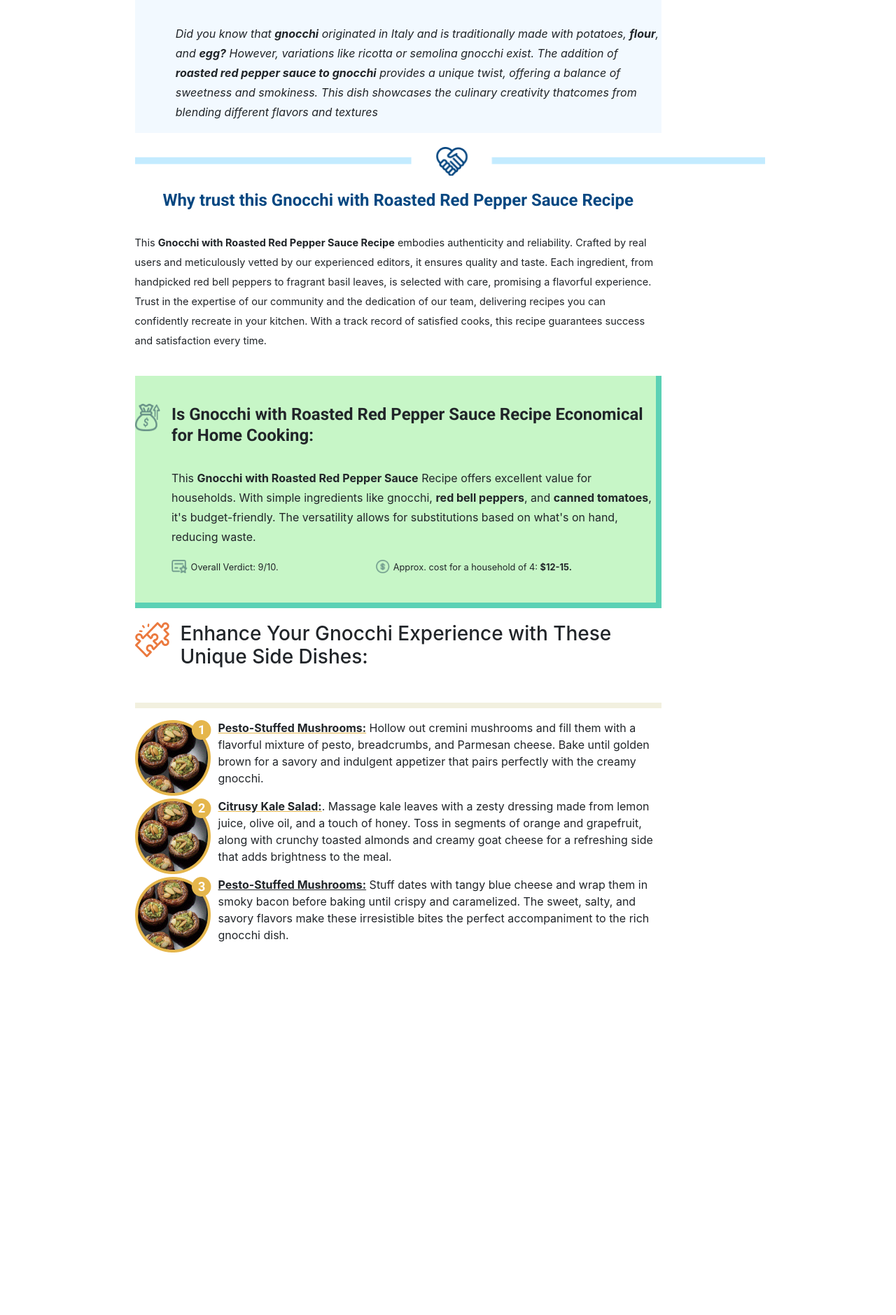
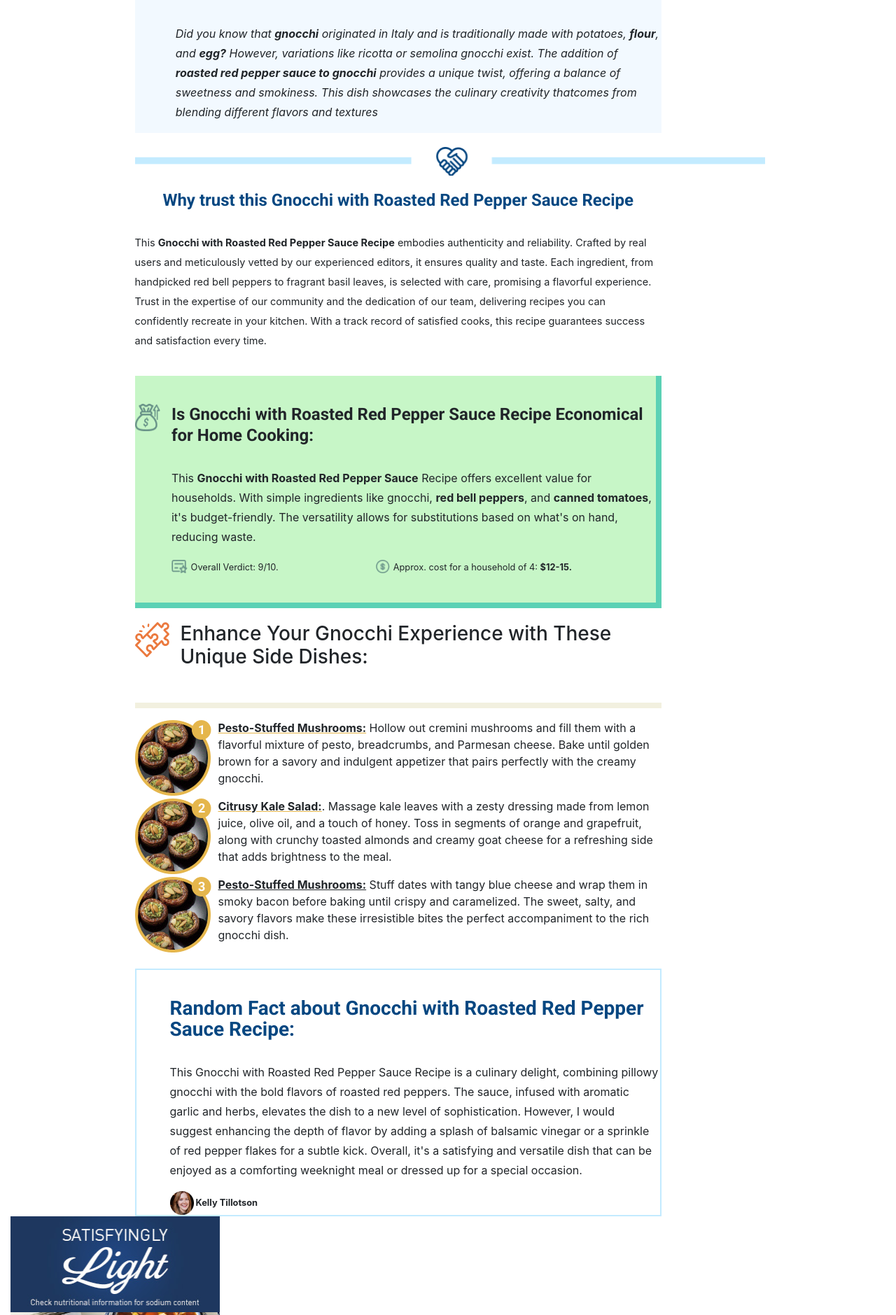
Before and after one commit to rjays16/Recipe, a PHP site: page / in a window 1280 px wide; the page is wider, and only the part inside the window is pictured. Shown: the part 1361-3240 px from the top of that part at 70% size. Before the commit the page ends 2722 px from the top of that part, so only its background shows below. Run offline with PHP 8.4, Linux system fonts and the light colour scheme; some libraries are stand-ins or nearby versions.

Commit message:
Push for troughs container

```diff
--- a/content.php
+++ b/content.php
@@ -18,7 +18,7 @@
     margin-left: -5%;
 }
 
-.author, .rating, .topics, .menu, .food, .photo_bar, .text_content, .text_content_random, .trust, .cost, .dishes {
+.author, .rating, .topics, .menu, .food, .photo_bar, .text_content, .text_content_random, .trust, .cost, .dishes, .thoughts {
     margin-left: -5%;
 }
 
@@ -207,6 +207,26 @@
     text-decoration-color: #E5B64C;
     line-height: 3px;
 }
+.thoughts{
+    border: 2px solid #C3EBFF;
+}
+.thoughts_container {
+    margin-top: 40px;
+    display: flex;
+}
+.thoughts_container h3 {
+    font-family: 'Roboto', sans-serif;
+    font-weight: 700;
+    line-height: 30px;
+    color: #064781;
+}
+
+.thoughts_container p{
+    font-weight: 400;
+    font-size: 16px;
+    line-height: 28px;
+}
+
 </style>
 
 
@@ -374,6 +394,23 @@
                     </div>
                 </div>
             </div>
+            <div style="height: 20px;"></div>
+            <div class="thoughts">
+                <div class="thoughts_container">
+                    <p class="float-left mr-5"></p>
+                     <div>
+                        <h3>Random Fact about Gnocchi with Roasted Red Pepper Sauce Recipe:</h3>
+                        <br>
+                        <p>This Gnocchi with Roasted Red Pepper Sauce Recipe is a culinary delight, combining pillowy gnocchi
+                            with the bold flavors of roasted red peppers. The sauce, infused with aromatic garlic and herbs, elevates
+                            the dish to a new level of sophistication. However, I would suggest enhancing the depth of flavor by adding
+                            a splash of balsamic vinegar or a sprinkle of red pepper flakes for a subtle kick. Overall, it's a
+                            satisfying and versatile dish that can be enjoyed as a comforting weeknight meal or dressed up for a special occasion.
+                        </p>
+                        <img src="Images/content/kelly.png"><small><b> Kelly Tillotson</b><small>
+                    </div>
+                </div>
+            </div>
         </div>
         <div class="col-md-3">
             <div class="right-side">
```
